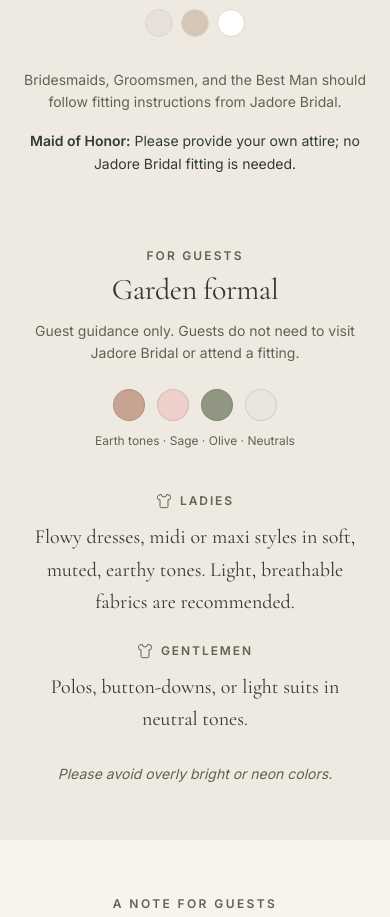
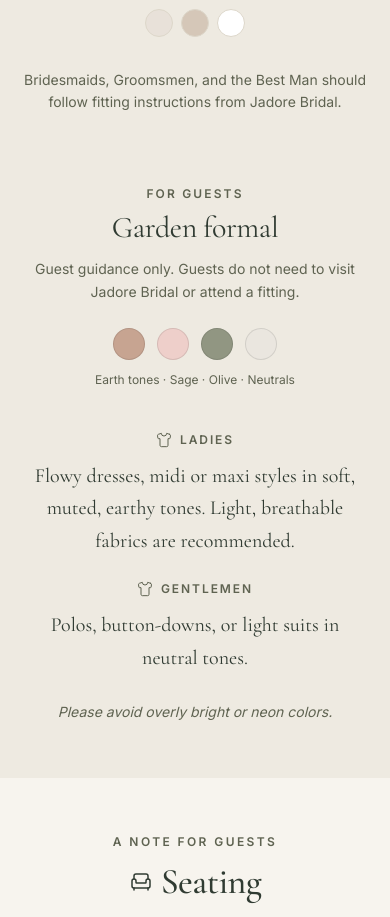
Before and after one commit to CeeZ-11/wedding-rsvp, a React (Vite) app: page /guide in a window 390 px wide. Shown: the part 3940-4857 px from the top of the page. Built offline with nearby package versions, Linux system fonts and the light colour scheme.

Commit message:
remove note

```diff
--- a/src/components/AttireGuide.tsx
+++ b/src/components/AttireGuide.tsx
@@ -76,9 +76,7 @@ export function AttireGuide() {
           <p className="mx-auto mt-8 max-w-lg font-sans text-sm leading-relaxed text-olive-secondary sm:mx-0">
             Bridesmaids, Groomsmen, and the Best Man should follow fitting instructions from Jadore Bridal.
           </p>
-          <p className="mx-auto mt-4 max-w-lg font-sans text-sm leading-relaxed text-deep-olive sm:mx-0">
-            <span className="font-semibold">Maid of Honor:</span> Please provide your own attire; no Jadore Bridal fitting is needed.
-          </p>
+
         </div>
       </section>
 
```
